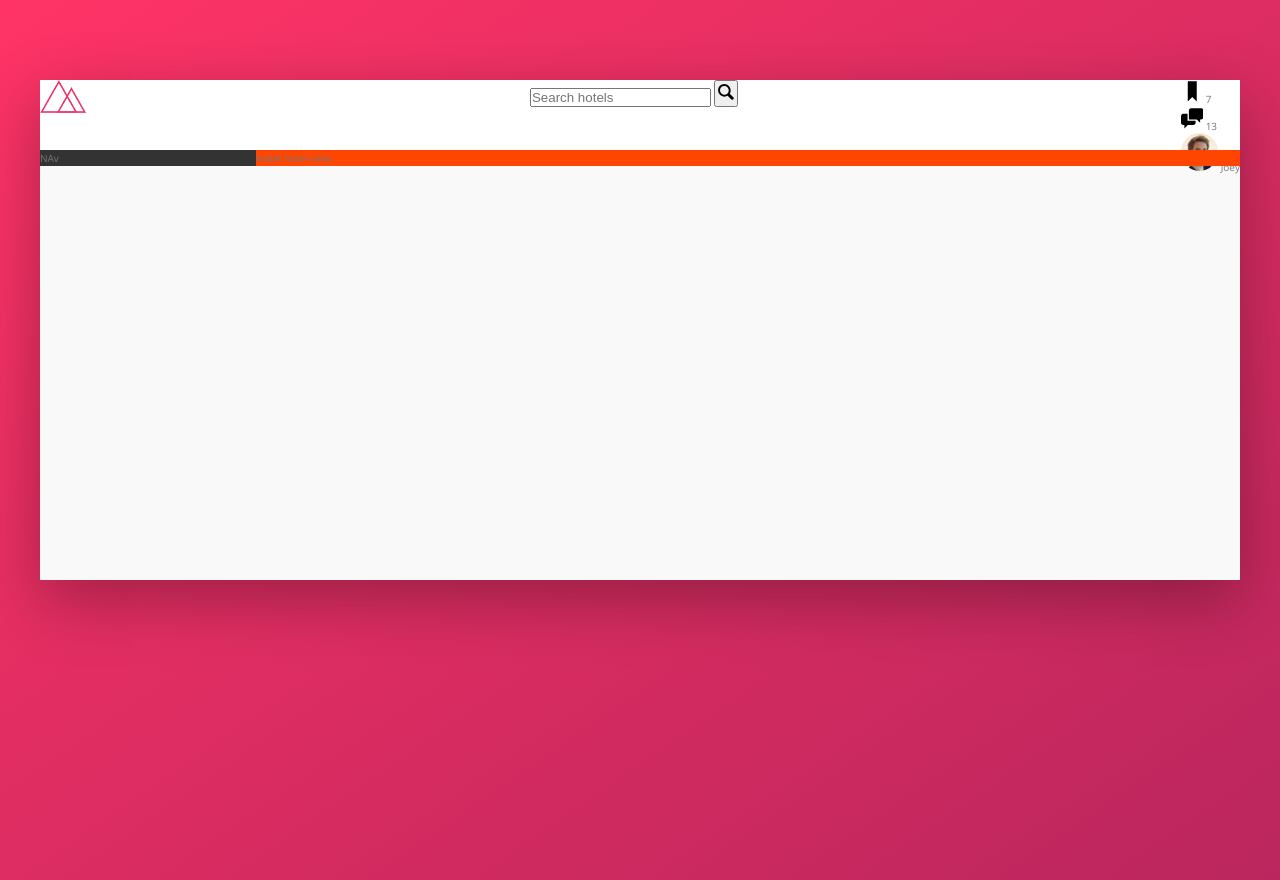
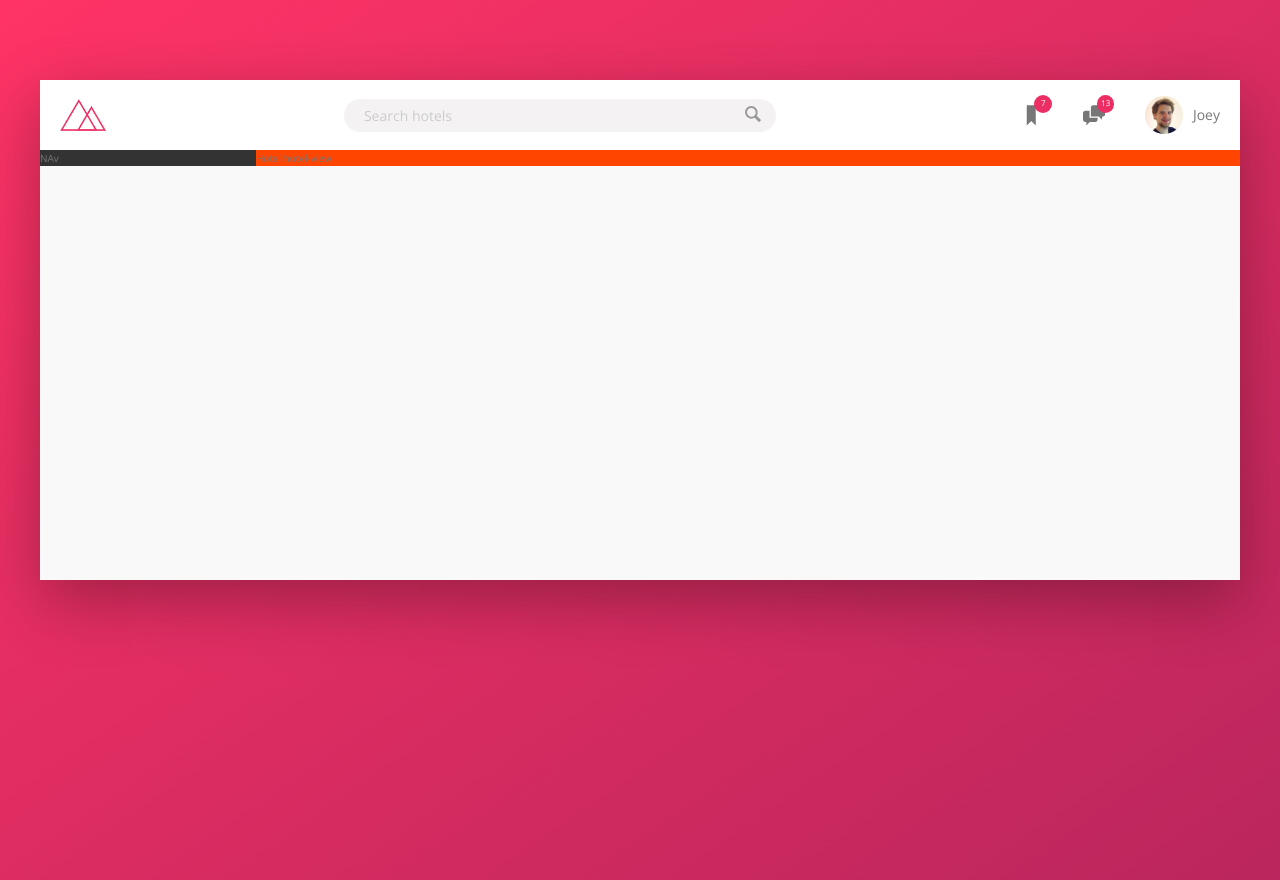
Before and after one commit to KordianPilarski/Trillo, a website: page index.html in a window 1280 px wide. Drawn offline with nearby package versions, Linux system fonts and the light colour scheme.

Commit message:
end header part

```diff
--- a/sass/_components.scss
+++ b/sass/_components.scss
@@ -2,52 +2,112 @@
 //////LOGO
 .logo {
     height: 3.25rem;
+    margin-left: 2rem;
 }
 
 
 ///////////////////////////////////////////
 //////SEARCH
 .search {
+    flex: 0 0 40%;
+
+    display: flex;
+    align-items: center;
+    justify-content: center;
+
     &__input {
+        font-family: inherit;
+        font-size: inherit;
+        color: inherit;
+        background-color: var(--color-grey-light-2);
+        border: none;
+        padding: .7rem 2rem;
+        border-radius: 100px;
+        width: 90%;
+        margin-right: -3.25rem;
+        transition: all 1s;
 
+        &:focus {
+            outline: none;
+            width: 100%;
+            background-color: var(--color-grey-light-3);
+        }
+
+        &::-webkit-input-placeholder {
+            font-weight: 100;
+            color: var(--color-grey-light-4);
+        }
     }
 
     &__button {
+        border: none;
+        background-color: var(--color-grey-light-2);
 
+        &:focus {
+            outline: none;
+            background-color: var(--color-grey-light-3);
+        }
+
+        &:active {
+            transform: translateY(2px);
+        }
     }
 
     &__icon {
         height: 2rem;
         width: 2rem;
+        fill: var(--color-grey-dark-3);
     }
 }
 
 ///////////////////////////////////////////
 //////USER NAV
 .user-nav {
+    align-self: stretch;
+    display: flex;
+    align-items: center;
+
+    & > * {
+        padding: 0 2rem;
+        cursor: pointer;
+        height: 100%;
+        display: flex;
+        align-items: center;
+    }
+
+    & > *:hover {
+        background-color: var(--color-grey-light-2);
+    }
+
     &__icon-box {
-
+        position: relative;
     }
 
     &__icon {
         height: 2.25rem;
         width: 2.25rem;
+        fill: var(--color-grey-dark-2);
     }
 
     &__notification {
+        font-size: .8rem;
+        height: 1.75rem;
+        width: 1.75rem;
+        border-radius: 100px;
+        background-color: var(--color-primary);
+        color: #fff;
+        position: absolute;
+        top: 1.5rem;
+        right: 1.1rem;
 
-    }
-
-    &__user {
-
+        display: flex;
+        align-items: center;
+        justify-content: center;
     }
 
     &__user-photo {
         height: 3.75rem;
         border-radius: 50%;
-    }
-
-    &__user-name {
-
+        margin-right: 1rem;
     }
 }
--- a/sass/_layout.scss
+++ b/sass/_layout.scss
@@ -8,12 +8,14 @@
 }
 
 .header {
+    font-size: 1.4rem;
     height: 7rem;
     background-color: #fff;
     border-bottom: var(--color-grey-light-2);
 
     display: flex;
     justify-content: space-between;
+    align-items: center;
 }
 
 .content {
```
Also changed, not shown: css/style.css, 1 other file.
